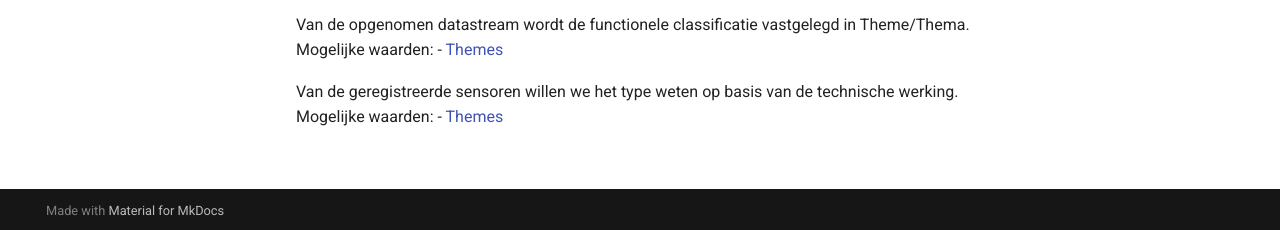
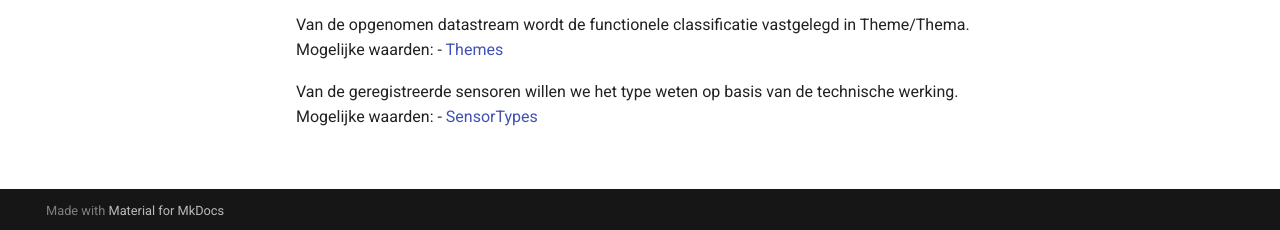
Before and after one commit to kadaster-labs/sensrnet-home, an MkDocs documentation site: the page built from docs/DocumentationNL.md, in a window 1280 px wide. Shown: the part 667-897 px from the top of the page. Built offline with MkDocs 1.6.1 and Material for MkDocs 9.7.7, drawn with Linux system fonts in a browser that asks for light colours; comment, search, counter and statistics services are not loaded.

Commit message:
Update DocumentationNL.md

```diff
--- a/docs/DocumentationNL.md
+++ b/docs/DocumentationNL.md
@@ -19,4 +19,4 @@ Van de opgenomen datastream wordt de functionele classificatie vastgelegd in The
 - [Themes](Themes.md)
 
 Van de geregistreerde sensoren willen we het type weten op basis van de technische werking. Mogelijke waarden:
-- [Themes](Themes.md)
+- [SensorTypes](SensorTypes.md)
```
